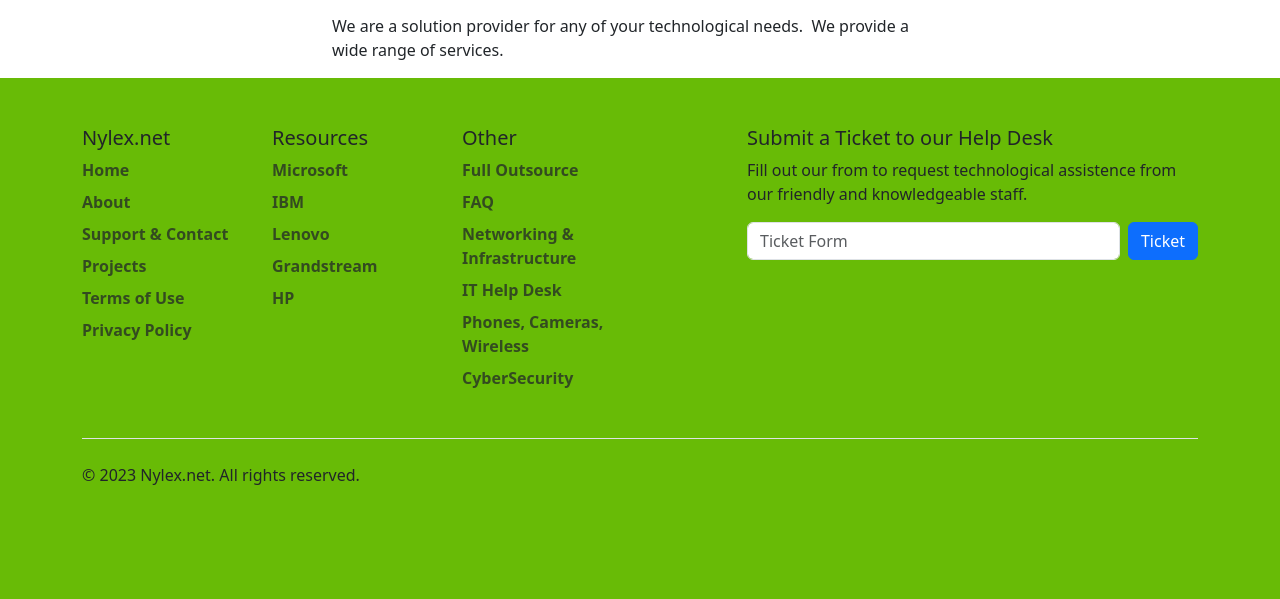
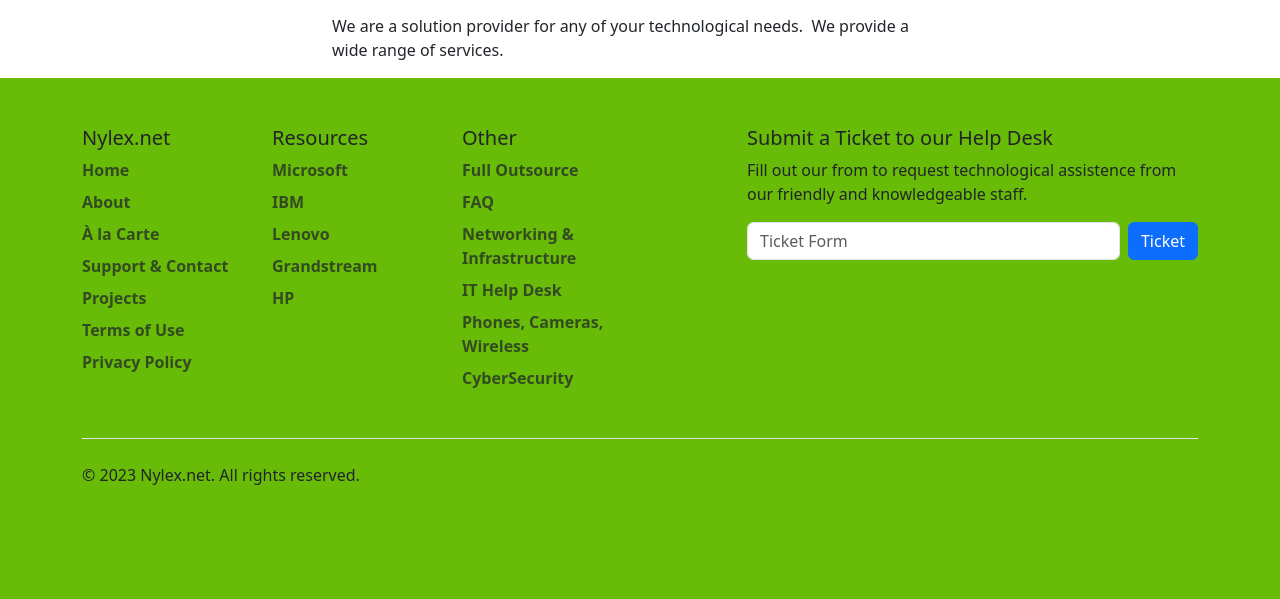
Before and after one commit to Nylex-net/website, a Django app: page / in a window 1280 px wide. Shown: the part 714-1313 px from the top of the page. Run offline with Django 4.2, Linux system fonts and the light colour scheme; data comes from the database, SQL or seed files in the repository; both versions use the stored data as it was after the commit; some libraries are stand-ins or nearby versions.

Commit message:
À la Carte page.

```diff
--- a/DjangoTest/nylex/home/templates/index.html
+++ b/DjangoTest/nylex/home/templates/index.html
@@ -34,6 +34,7 @@
               <ul class="dropdown-menu" aria-labelledby="navbarScrollingDropdown">
                 <li><a class="dropdown-item" href="about">About Nylex</a></li>
                 <li><a class="dropdown-item" href="full-outsource">Full Outsource</a></li>
+                <li><a class="dropdown-item" href="a-la-carte">À la Carte</a></li>
                 <li><a class="dropdown-item" href="projects">Projects</a></li>
                 <li><a class="dropdown-item" href="careers">Careers</a></li>
                 <li><a class="dropdown-item" href="faq">FAQ</a></li>
@@ -86,6 +87,7 @@
             <ul class="nav flex-column">
               <li class="nav-item mb-2"><a href="/" class="nav-link p-0 text-muted">Home</a></li>
               <li class="nav-item mb-2"><a href="about" class="nav-link p-0 text-muted">About</a></li>
+              <li class="nav-item mb-2"><a href="a-la-carte" class="nav-link p-0 text-muted">À la Carte</a></li>
               <li class="nav-item mb-2"><a href="contact" class="nav-link p-0 text-muted">Support & Contact</a></li>
               <li class="nav-item mb-2"><a href="projects" class="nav-link p-0 text-muted">Projects</a></li>
               <li class="nav-item mb-2"><a href="terms-of-use" class="nav-link p-0 text-muted">Terms of Use</a></li>
```
Also changed, not shown: DjangoTest/nylex/db.sqlite3, DjangoTest/nylex/home/static/media/food.jpg (added).
